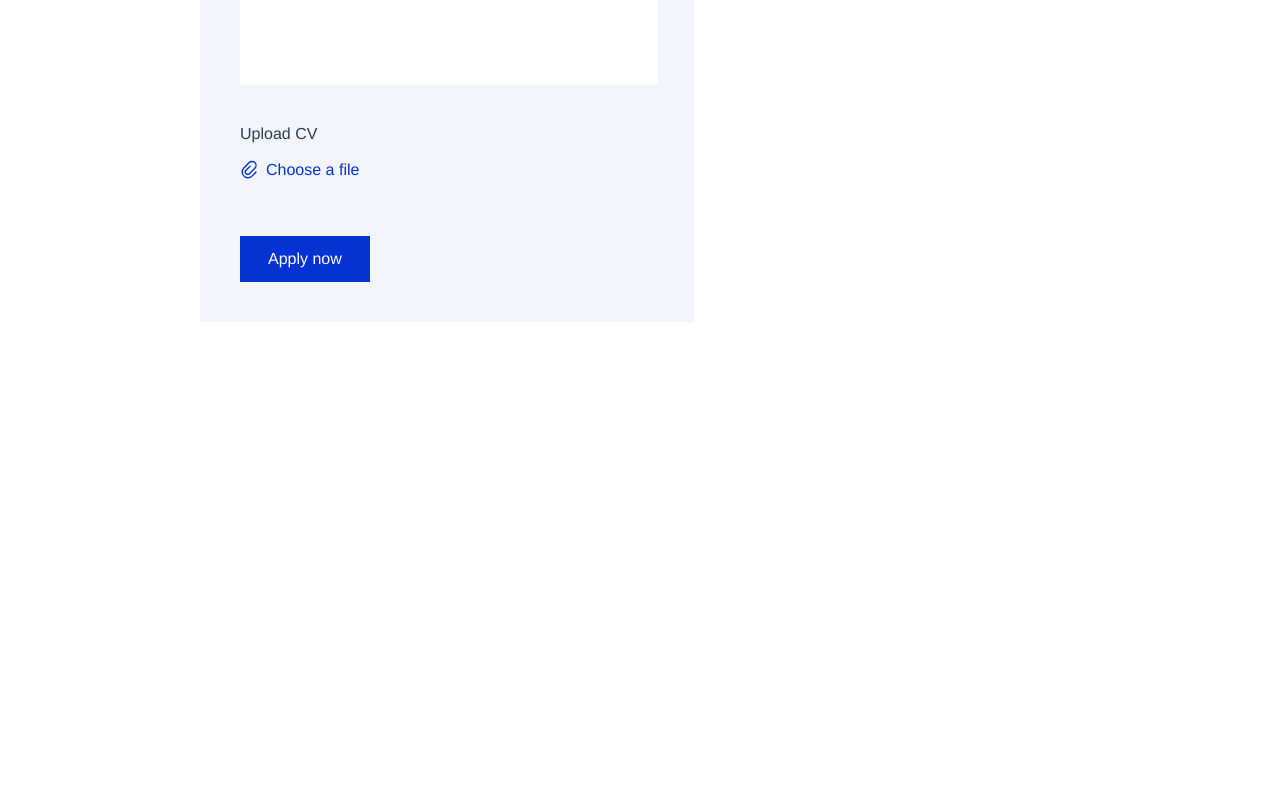
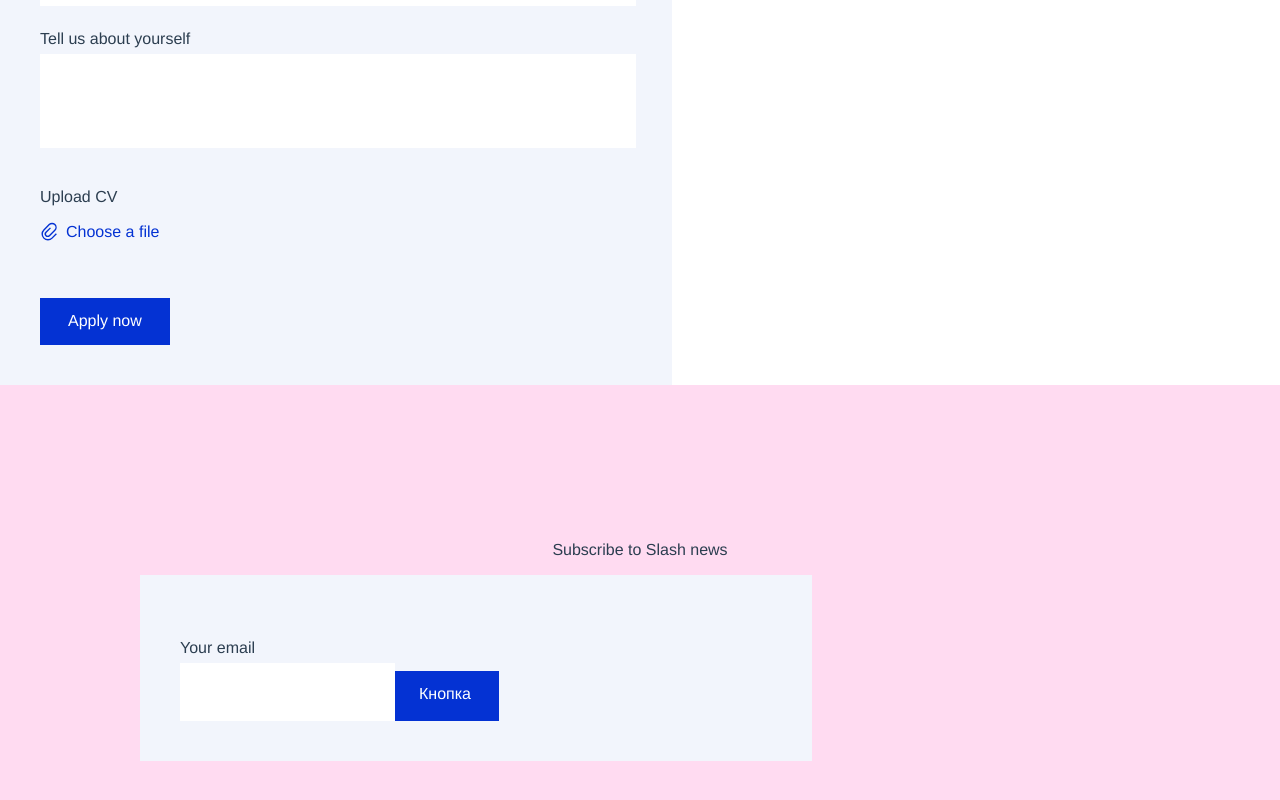
Before and after one commit to EmbacyDev/first-project, a Vue app: page / in a window 1280 px wide. Shown: the part 424-1224 px from the top of the page. Before the commit the page ends 800 px from the top, so only its background shows below. Built offline with nearby package versions, Linux system fonts and the light colour scheme.

Commit message:
Добавил стили на компонент кнопки

```diff
--- a/src/components/MainButton.vue
+++ b/src/components/MainButton.vue
@@ -17,4 +17,12 @@ export default {
 </script>
 
 <style scoped lang="scss">
+      .main-button{
+      display: flex;
+      padding: 14px 28px 14px 28px;
+      margin-top: 56px;
+      border: 0;
+      background: #0432D3;
+      color: white;
+      }
 </style>
--- a/src/components/NewsForm.vue
+++ b/src/components/NewsForm.vue
@@ -1,7 +1,8 @@
 <template>
+  <div class="news-form-w">
+    <p class="header-form">Subscribe to Slash news</p>
     <form class="news-form"
           method="post">
-    <p class="header-form">Your email</p>
       <div class="line-form">
         <label for="email">Your email
           <input name="email"
@@ -14,6 +15,7 @@
       </div>
       <main-button> Subscrybe </main-button>
     </form>
+  </div>
 </template>
 
 <script>
@@ -34,6 +36,12 @@ export default {
 </script>
 
 <style scoped lang="scss">
+    .news-form-w {
+      background-color: #FFDBF1;
+      padding: 140px;
+      display: flex;
+      flex-direction: column;
+    }
   .news-form {
     max-width: 592px;
     padding: 40px;
--- a/src/views/HomeView.vue
+++ b/src/views/HomeView.vue
@@ -3,6 +3,8 @@
     <h1>This is an <strong>home</strong> page</h1>
     <main-button/>
     <main-form/>
+  </div>
+  <div class="section">
     <news-form/>
   </div>
 </template>
@@ -22,8 +24,5 @@ export default {
 </script>
 
 <style lang="scss">
-.main-form {
-  position: absolute;
-  left: 200px;
-}
+
 </style>
```
Lines whose indentation alone changed are shown as unchanged.
